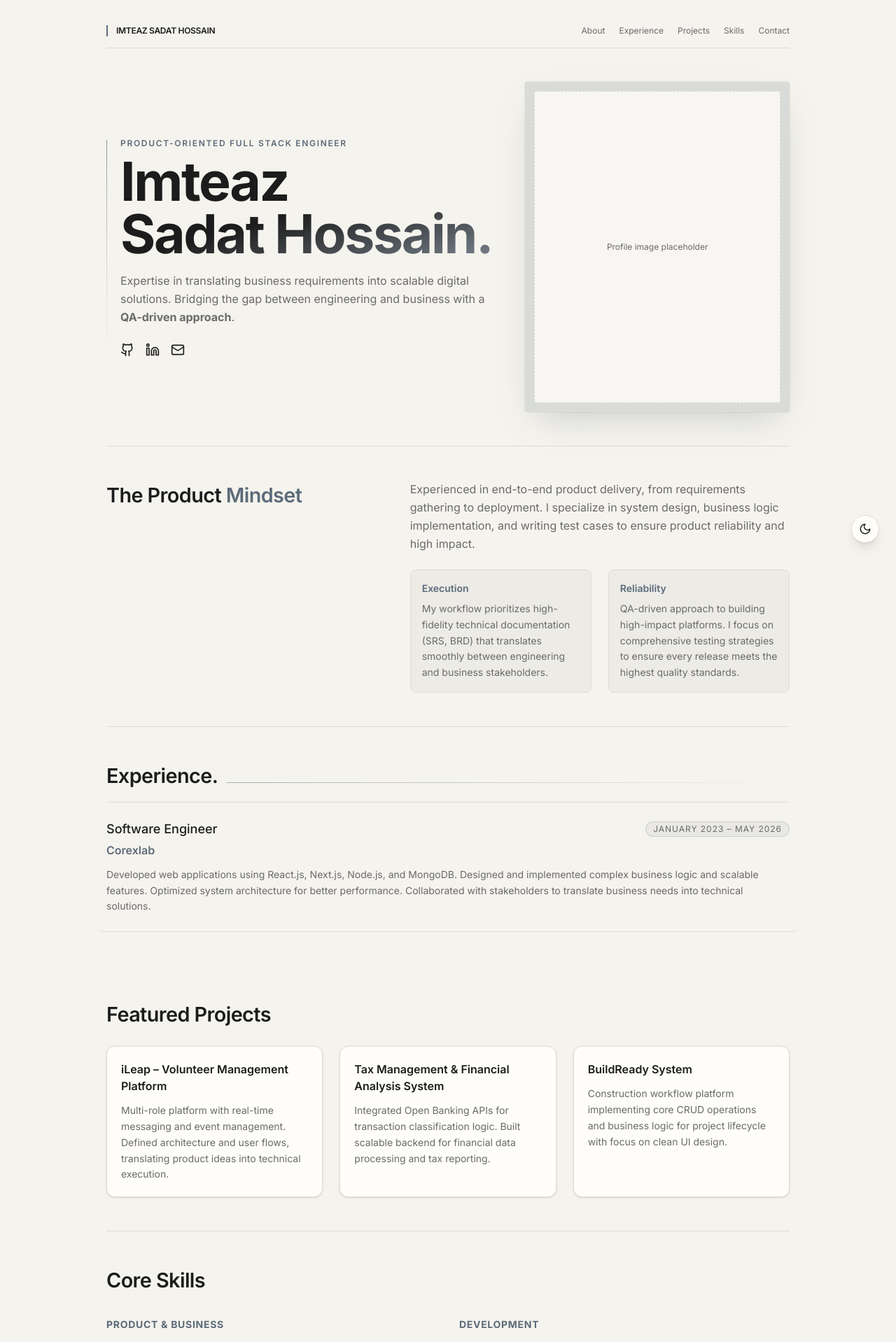
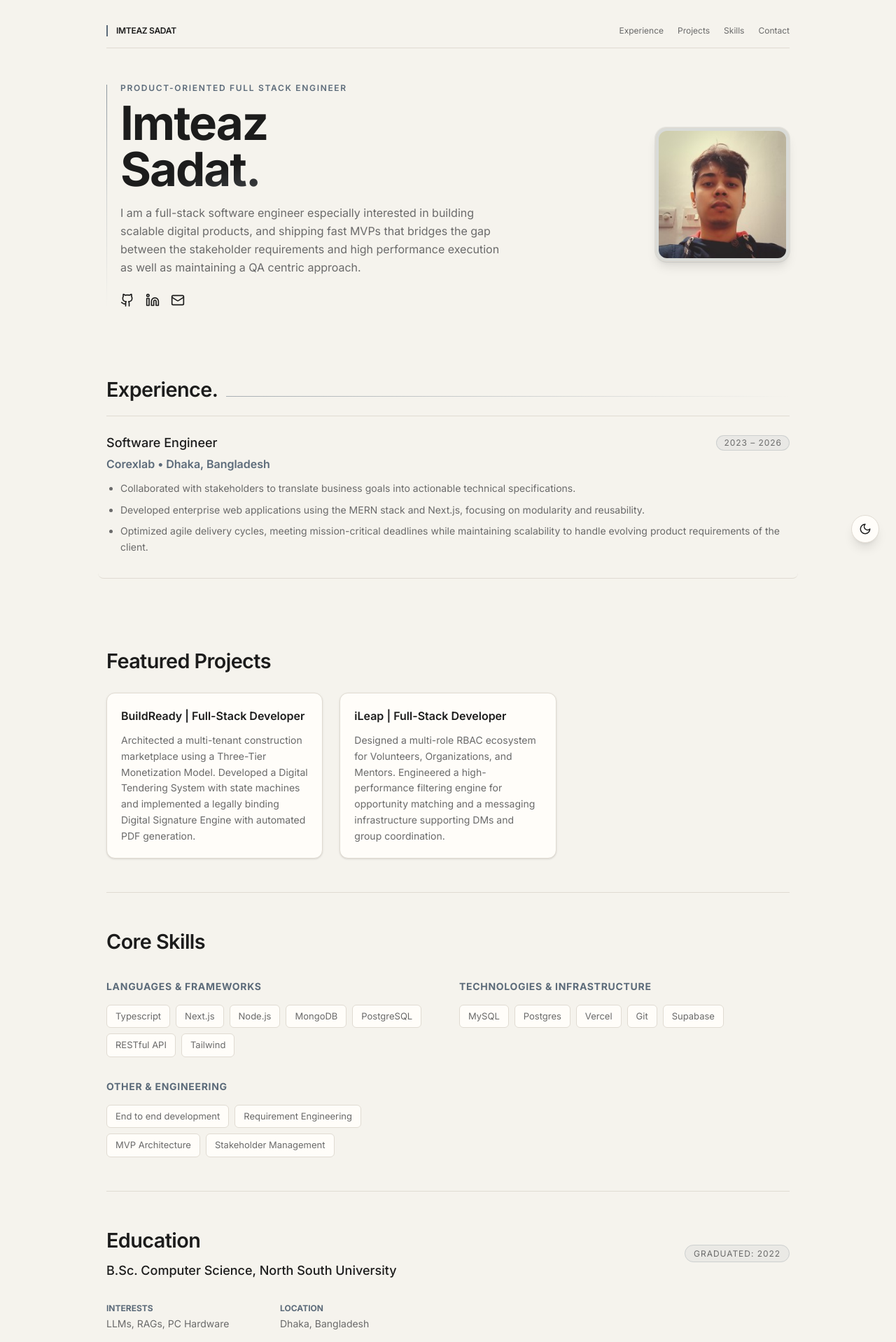
Before and after one commit to sadat66/portfolio, a Next.js app: page / in a window 1280 px wide. Shown: the top 1918 px of the page at 70% size. Built offline with nearby package versions, Linux system fonts and the light colour scheme.

Commit message:
feat: initialize personal portfolio website with experience, projects, and skills sections

```diff
--- a/src/app/page.tsx
+++ b/src/app/page.tsx
@@ -4,42 +4,39 @@ const EXPERIENCE = [
   {
     role: "Software Engineer",
     company: "Corexlab",
-    period: "January 2023 – May 2026",
-    summary: "Developed web applications using React.js, Next.js, Node.js, and MongoDB. Designed and implemented complex business logic and scalable features. Optimized system architecture for better performance. Collaborated with stakeholders to translate business needs into technical solutions.",
+    period: "2023 – 2026",
+    location: "Dhaka, Bangladesh",
+    points: [
+      "Collaborated with stakeholders to translate business goals into actionable technical specifications.",
+      "Developed enterprise web applications using the MERN stack and Next.js, focusing on modularity and reusability.",
+      "Optimized agile delivery cycles, meeting mission-critical deadlines while maintaining scalability to handle evolving product requirements of the client.",
+    ],
   },
 ];
 
 const PROJECTS = [
   {
-    title: "iLeap – Volunteer Management Platform",
-    description: "Multi-role platform with real-time messaging and event management. Defined architecture and user flows, translating product ideas into technical execution.",
+    title: "BuildReady | Full-Stack Developer",
+    description: "Architected a multi-tenant construction marketplace using a Three-Tier Monetization Model. Developed a Digital Tendering System with state machines and implemented a legally binding Digital Signature Engine with automated PDF generation.",
   },
   {
-    title: "Tax Management & Financial Analysis System",
-    description: "Integrated Open Banking APIs for transaction classification logic. Built scalable backend for financial data processing and tax reporting.",
-  },
-  {
-    title: "BuildReady System",
-    description: "Construction workflow platform implementing core CRUD operations and business logic for project lifecycle with focus on clean UI design.",
+    title: "iLeap | Full-Stack Developer",
+    description: "Designed a multi-role RBAC ecosystem for Volunteers, Organizations, and Mentors. Engineered a high-performance filtering engine for opportunity matching and a messaging infrastructure supporting DMs and group coordination.",
   },
 ];
 
 const SKILLS = [
   {
-    category: "Product & Business",
-    items: ["Requirement Analysis (SRS, BRD, WBS)", "MVP Planning", "Feature Prioritization", "User Journey Mapping", "Stakeholder Communication"],
+    category: "Languages & Frameworks",
+    items: ["Typescript", "Next.js", "Node.js", "MongoDB", "PostgreSQL", "RESTful API", "Tailwind"],
   },
   {
-    category: "Development",
-    items: ["JavaScript", "React.js", "Next.js", "Node.js", "Express.js", "MongoDB", "REST API Design", "Tailwind CSS"],
+    category: "Technologies & Infrastructure",
+    items: ["MySQL", "Postgres", "Vercel", "Git", "Supabase"],
   },
   {
-    category: "Testing & QA",
-    items: ["Test Case Design", "Manual Testing", "API Testing (Postman)", "Performance Testing (JMeter)", "Basic Automation (Cypress, Selenium)"],
-  },
-  {
-    category: "Tools & Workflow",
-    items: ["Git & GitHub", "JIRA", "CI/CD Basics", "Agile / Scrum Methodology"],
+    category: "Other & Engineering",
+    items: ["End to end development", "Requirement Engineering", "MVP Architecture", "Stakeholder Management"],
   },
 ];
 
@@ -50,10 +47,9 @@ export default function Home() {
       <div className="mx-auto max-w-5xl px-6 pb-16 pt-9">
         <header className="flex items-center justify-between gap-4 border-b border-[var(--surface-border)] pb-4">
           <p className="m-0 border-l-2 border-[var(--accent)] pl-3 text-xs font-semibold tracking-tight uppercase">
-            IMTEAZ SADAT HOSSAIN
+            IMTEAZ SADAT
           </p>
           <nav className="hidden gap-5 text-xs text-[var(--muted)] md:flex">
-            <a href="#about" className="transition-colors hover:text-[var(--accent)]">About</a>
             <a href="#experience" className="transition-colors hover:text-[var(--accent)]">Experience</a>
             <a href="#projects" className="transition-colors hover:text-[var(--accent)]">Projects</a>
             <a href="#skills" className="transition-colors hover:text-[var(--accent)]">Skills</a>
@@ -70,20 +66,19 @@ export default function Home() {
             <p className="m-0 text-[0.75rem] font-semibold uppercase tracking-[0.14em] text-[var(--accent)]">
               Product-Oriented Full Stack Engineer
             </p>
-            <h1 className="mb-4 mt-2 bg-gradient-to-br from-[var(--foreground)] via-[var(--foreground)] to-[var(--accent)]/80 bg-clip-text text-[clamp(2.2rem,8vw,4.8rem)] font-[680] leading-[0.98] tracking-[-0.03em] text-transparent">
+            <h1 className="mb-4 mt-2 bg-gradient-to-br from-[var(--foreground)] via-[var(--foreground)] to-[var(--accent)]/80 bg-clip-text text-[clamp(2.2rem,8vw,4.2rem)] font-[680] leading-[0.98] tracking-[-0.03em] text-transparent">
               Imteaz
               <br />
-              Sadat Hossain.
+              Sadat.
             </h1>
             <p className="m-0 max-w-[38rem] leading-relaxed text-[var(--muted)]">
-              Expertise in translating business requirements into scalable digital solutions.
-              Bridging the gap between engineering and business with a <strong>QA-driven approach</strong>.
+              I am a full-stack software engineer especially interested in building scalable digital products, and shipping fast MVPs that bridges the gap between the stakeholder requirements and high performance execution as well as maintaining a QA centric approach.
             </p>
             <div className="mt-6 flex gap-4">
               <a href="https://github.com/sadat66" target="_blank" rel="noopener noreferrer" className="text-[var(--muted)] hover:text-[var(--accent)] transition-colors">
                 <Github size={20} />
               </a>
-              <a href="https://linkedin.com/in/imteaz-sadat-3987701b2" target="_blank" rel="noopener noreferrer" className="text-[var(--muted)] hover:text-[var(--accent)] transition-colors">
+              <a href="https://linkedin.com/in/isadat" target="_blank" rel="noopener noreferrer" className="text-[var(--muted)] hover:text-[var(--accent)] transition-colors">
                 <Linkedin size={20} />
               </a>
               <a href="mailto:imteazsadat3@gmail.com" className="text-[var(--muted)] hover:text-[var(--accent)] transition-colors">
@@ -91,44 +86,17 @@ export default function Home() {
               </a>
             </div>
           </div>
-          <div className="aspect-[4/5] rounded-sm border border-[var(--surface-border)] bg-[var(--accent-glow)] p-3 shadow-[0_20px_50px_-20px_color-mix(in_srgb,var(--accent)_35%,transparent)] ring-1 ring-[var(--accent)]/10">
-            <div className="flex h-full w-full items-center justify-center rounded-sm border border-dashed border-[var(--accent)]/25 bg-[var(--surface)]/80 text-xs text-[var(--muted)]">
-              Profile image placeholder
+          <div className="flex justify-center md:justify-end">
+            <div className="relative aspect-square w-48 overflow-hidden rounded-2xl border border-[var(--surface-border)] bg-[var(--accent-glow)] p-1 shadow-lg ring-1 ring-[var(--accent)]/10">
+              <img
+                src="/dp/myface.jpg"
+                alt="Imteaz Sadat"
+                className="h-full w-full rounded-xl object-cover"
+              />
             </div>
           </div>
         </section>
 
-        <section id="about" className="grid gap-8 border-y border-[var(--surface-border)] py-12 md:grid-cols-[1fr_1.35fr]">
-          <div>
-            <h2 className="mb-4 text-[clamp(1.35rem,3vw,1.8rem)] font-semibold tracking-[-0.02em]">
-              The Product{" "}
-              <span className="text-[var(--accent)]">Mindset</span>
-            </h2>
-          </div>
-          <div>
-            <p className="m-0 leading-relaxed text-[var(--muted)]">
-              Experienced in end-to-end product delivery, from requirements gathering to deployment.
-              I specialize in system design, business logic implementation, and writing test cases
-              to ensure product reliability and high impact.
-            </p>
-            <div className="mt-6 grid gap-6 md:grid-cols-2">
-              <article className="rounded-lg border border-[var(--surface-border)] bg-[var(--accent-soft)]/50 p-4">
-                <h3 className="m-0 text-sm font-semibold text-[var(--accent)]">Execution</h3>
-                <p className="mt-2 text-sm leading-relaxed text-[var(--muted)]">
-                  My workflow prioritizes high-fidelity technical documentation (SRS, BRD) that translates
-                  smoothly between engineering and business stakeholders.
-                </p>
-              </article>
-              <article className="rounded-lg border border-[var(--surface-border)] bg-[var(--accent-soft)]/50 p-4">
-                <h3 className="m-0 text-sm font-semibold text-[var(--accent)]">Reliability</h3>
-                <p className="mt-2 text-sm leading-relaxed text-[var(--muted)]">
-                  QA-driven approach to building high-impact platforms. I focus on comprehensive testing
-                  strategies to ensure every release meets the highest quality standards.
-                </p>
-              </article>
-            </div>
-          </div>
-        </section>
 
         <section id="experience" className="py-12">
           <h2 className="mb-4 flex flex-wrap items-baseline gap-3 text-[clamp(1.35rem,3vw,1.8rem)] font-semibold tracking-[-0.02em]">
@@ -146,8 +114,12 @@ export default function Home() {
                     {job.period}
                   </span>
                 </div>
-                <p className="mb-0 mt-1 font-semibold text-[var(--accent)]">{job.company}</p>
-                <p className="mb-0 mt-3 text-sm leading-relaxed text-[var(--muted)]">{job.summary}</p>
+                <p className="mb-0 mt-1 font-semibold text-[var(--accent)]">{job.company} • {job.location}</p>
+                <ul className="mb-0 mt-3 list-disc pl-5 text-sm leading-relaxed text-[var(--muted)]">
+                  {job.points.map((point, i) => (
+                    <li key={i} className="mb-2">{point}</li>
+                  ))}
+                </ul>
               </article>
             ))}
           </div>
@@ -193,7 +165,7 @@ export default function Home() {
           <div className="flex flex-col md:flex-row md:items-center justify-between gap-4">
             <div>
               <h2 className="text-[clamp(1.35rem,3vw,1.8rem)] font-semibold tracking-[-0.02em]">Education</h2>
-              <p className="mt-2 text-lg text-[var(--foreground)] font-medium">Bachelor of Science in Computer Science & Engineering</p>
+              <p className="mt-2 text-lg text-[var(--foreground)] font-medium">B.Sc. Computer Science, North South University</p>
             </div>
             <div className="text-left md:text-right">
               <span className="rounded-full border border-[var(--accent)]/20 bg-[var(--accent-soft)]/60 px-3 py-1 text-xs uppercase tracking-[0.08em] text-[var(--muted)]">
@@ -203,16 +175,12 @@ export default function Home() {
           </div>
           <div className="mt-8 grid grid-cols-2 md:grid-cols-4 gap-4">
             <div>
-              <p className="text-xs font-bold uppercase text-[var(--accent)] mb-1">Languages</p>
-              <p className="text-sm text-[var(--muted)]">English (Professional)<br/>Bangla (Native)</p>
+              <p className="text-xs font-bold uppercase text-[var(--accent)] mb-1">Interests</p>
+              <p className="text-sm text-[var(--muted)]">LLMs, RAGs, PC Hardware</p>
             </div>
             <div>
-              <p className="text-xs font-bold uppercase text-[var(--accent)] mb-1">Interests</p>
-              <p className="text-sm text-[var(--muted)]">SaaS, Fintech, Automation</p>
-            </div>
-            <div>
-              <p className="text-xs font-bold uppercase text-[var(--accent)] mb-1">Strengths</p>
-              <p className="text-sm text-[var(--muted)]">Product Alignment, QA Mindset</p>
+              <p className="text-xs font-bold uppercase text-[var(--accent)] mb-1">Location</p>
+              <p className="text-sm text-[var(--muted)]">Dhaka, Bangladesh</p>
             </div>
           </div>
         </section>
@@ -228,7 +196,7 @@ export default function Home() {
                 imteazsadat3@gmail.com
               </a>
               <div className="flex gap-6">
-                <a href="https://linkedin.com/in/imteaz-sadat-3987701b2" target="_blank" rel="noopener noreferrer" className="flex items-center gap-1.5 font-medium text-[var(--foreground)] transition-colors hover:text-[var(--accent)]">
+                <a href="https://linkedin.com/in/isadat" target="_blank" rel="noopener noreferrer" className="flex items-center gap-1.5 font-medium text-[var(--foreground)] transition-colors hover:text-[var(--accent)]">
                   LinkedIn <ArrowUpRight size={14} className="text-[var(--accent)]" />
                 </a>
                 <a href="https://github.com/sadat66" target="_blank" rel="noopener noreferrer" className="flex items-center gap-1.5 font-medium text-[var(--foreground)] transition-colors hover:text-[var(--accent)]">
```
Also changed, not shown: public/dp/myface.jpg (added).
